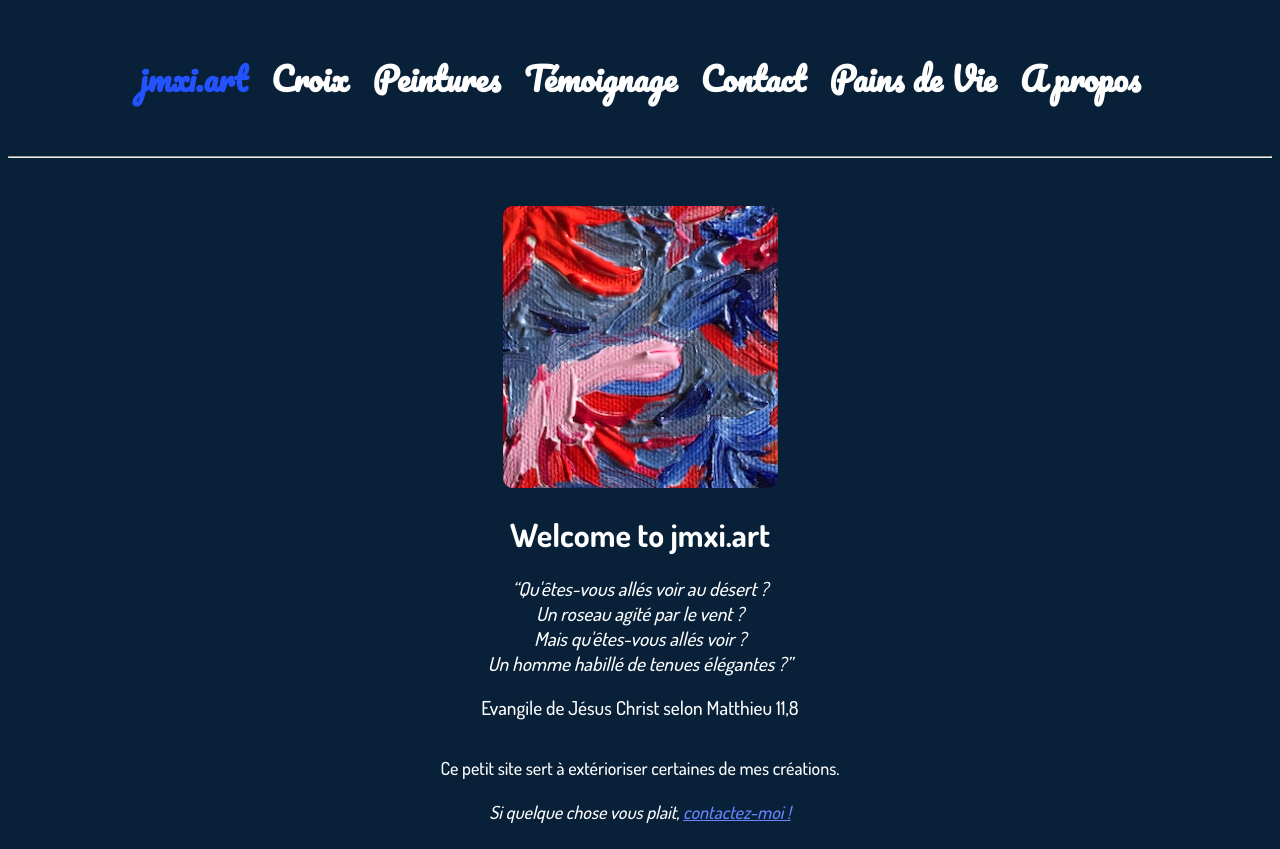
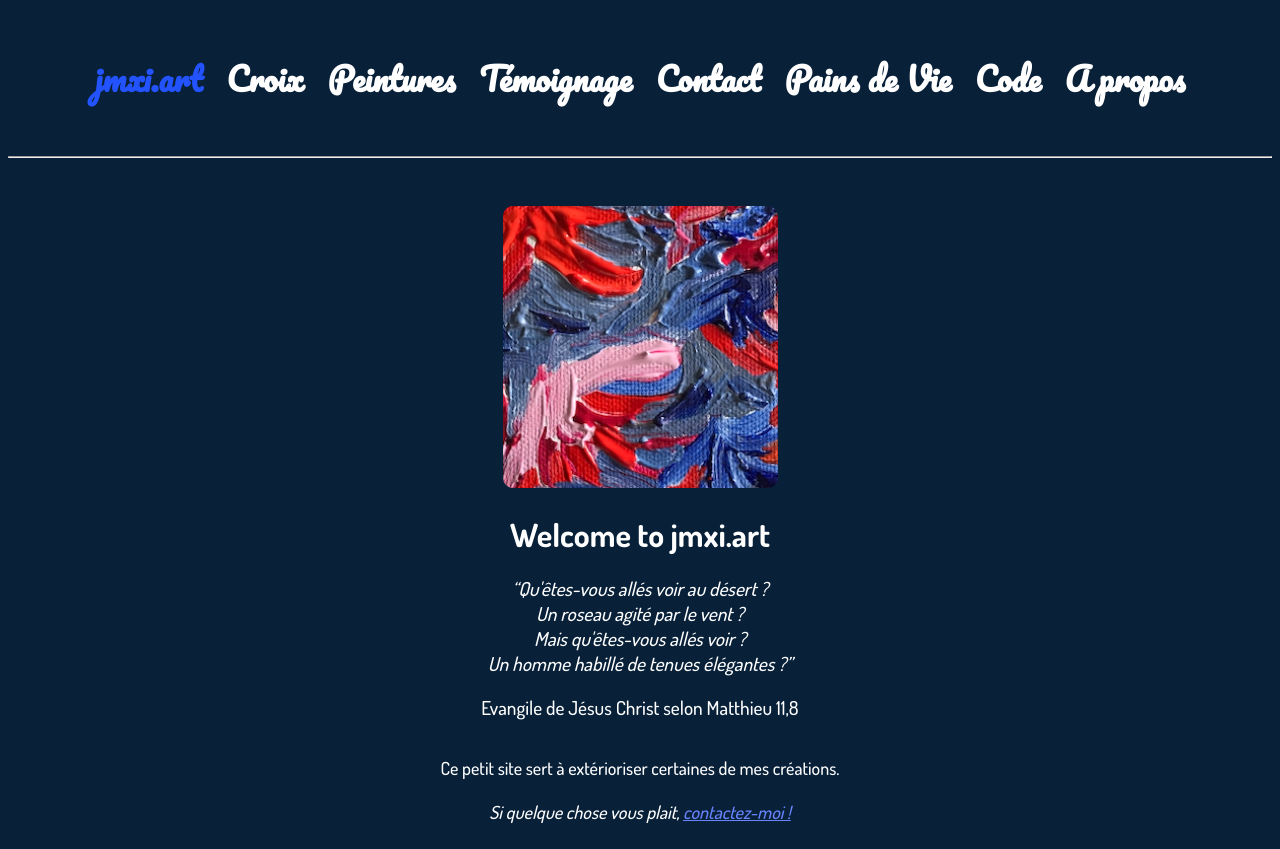
Before and after one commit to jmcob/jmxi.art, a Vue app: page / in a window 1280 px wide. Built offline with nearby package versions, Linux system fonts and the light colour scheme.

Commit message:
jmax.dev in menu

```diff
--- a/src/components/NavBar.vue
+++ b/src/components/NavBar.vue
@@ -18,6 +18,7 @@
     <div class="router">
       <router-link to="/grospains">Pains de Vie</router-link>
     </div>
+    <div class="router"><a href="https://www.jmax.dev/">Code</a></div>
     <div class="router">
       <router-link to="/about">A propos</router-link>
     </div>
```
